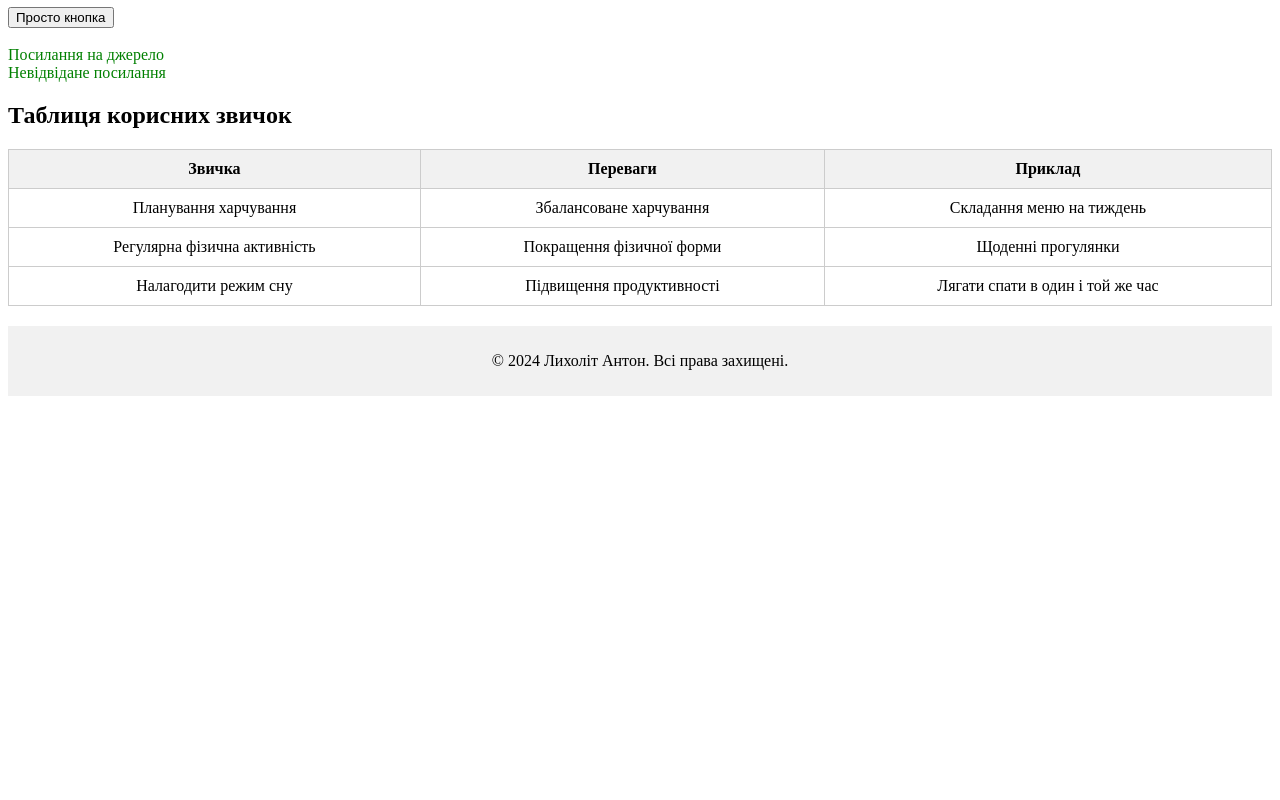
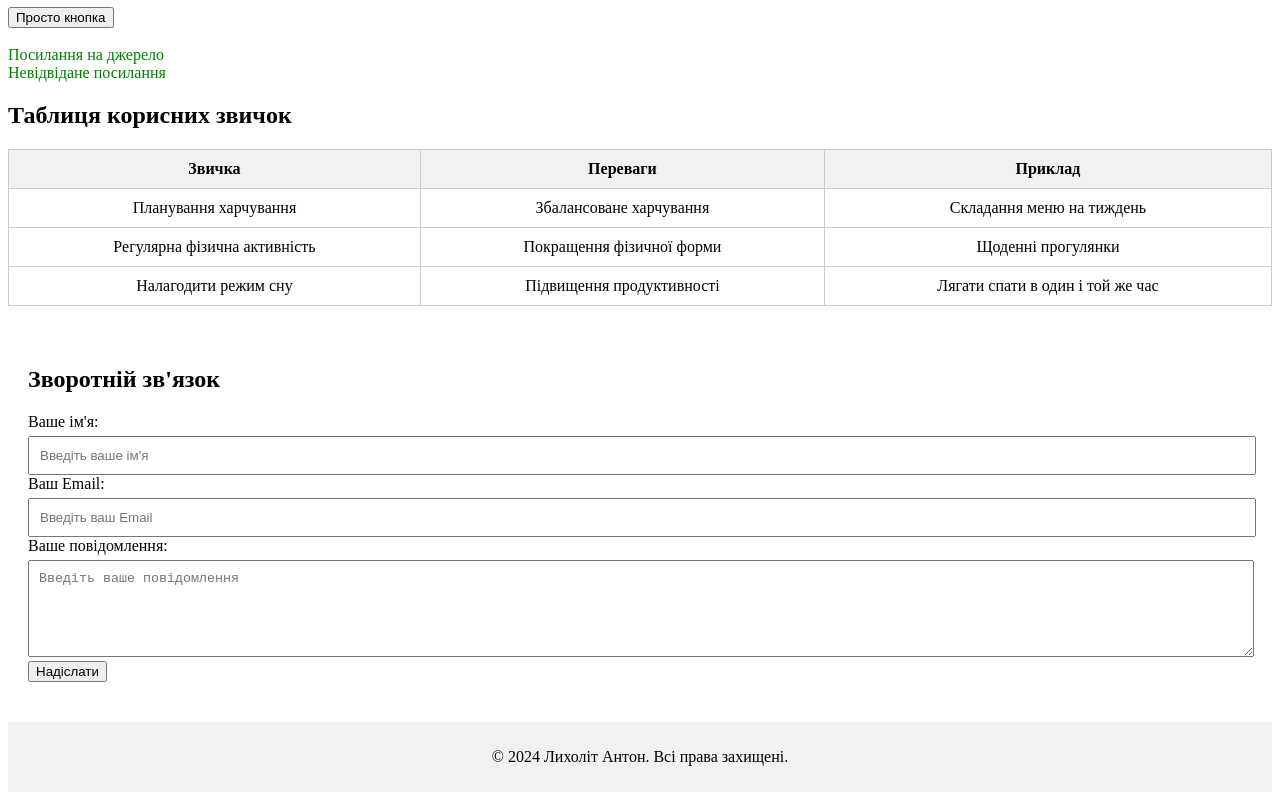
Before and after one commit to Anton1o-git/IC-33_LA_sr_1, a plain HTML site: page index.html in a window 1280 px wide. Shown: the part 1156-1956 px from the top of the page. Before the commit the page ends 1560 px from the top, so only its background shows below. Drawn offline with Linux system fonts and the light colour scheme.

Commit message:
add_form

```diff
--- a/index.html
+++ b/index.html
@@ -44,8 +44,18 @@
         th {
             background-color: #f1f1f1;
         }
+        .form {
+            margin-top: 20px;
+            padding: 20px;
+        }
+        .form input, .form textarea {
+            width: calc(100% - 20px);
+            padding: 10px;
+            margin-top: 5px;
+        }
     </style>
 </head>
+
 <body>
     <header>
         <div>
@@ -140,6 +150,21 @@
                 </table>
             </div>
         </section>
+        <section class="form">
+            <h2>Зворотній зв'язок</h2>
+            <form action="#" method="post">
+                <label for="name">Ваше ім'я:</label>
+                <input type="text" id="name" name="name" placeholder="Введіть ваше ім'я" required>
+
+                <label for="email">Ваш Email:</label>
+                <input type="email" id="email" name="email" placeholder="Введіть ваш Email" required>
+
+                <label for="message">Ваше повідомлення:</label>
+                <textarea id="message" name="message" rows="5" placeholder="Введіть ваше повідомлення" required></textarea>
+
+                <button type="submit">Надіслати</button>
+            </form>
+        </section>
     </main>
 
     <footer>
```
